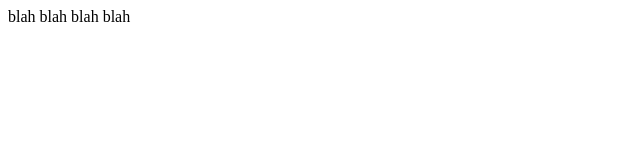
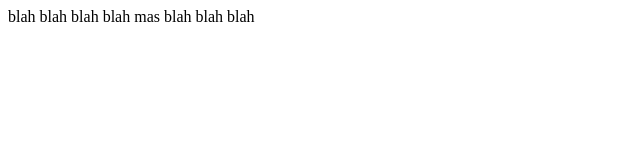
Before and after one commit to GermanAcevedoKaufhold/Prototype, a plain HTML site: page index.html in a window 1280 px wide. Shown: the whole page, without its empty margins (0-640 px from the left). Drawn offline with Linux system fonts and the light colour scheme.

Commit message:
agregué una linea de blah blah

```diff
--- a/index.html
+++ b/index.html
@@ -1,3 +1,5 @@
 blah blah
 blah blah
 <a ref = ni puta idea>
+
+mas blah blah blah
```
